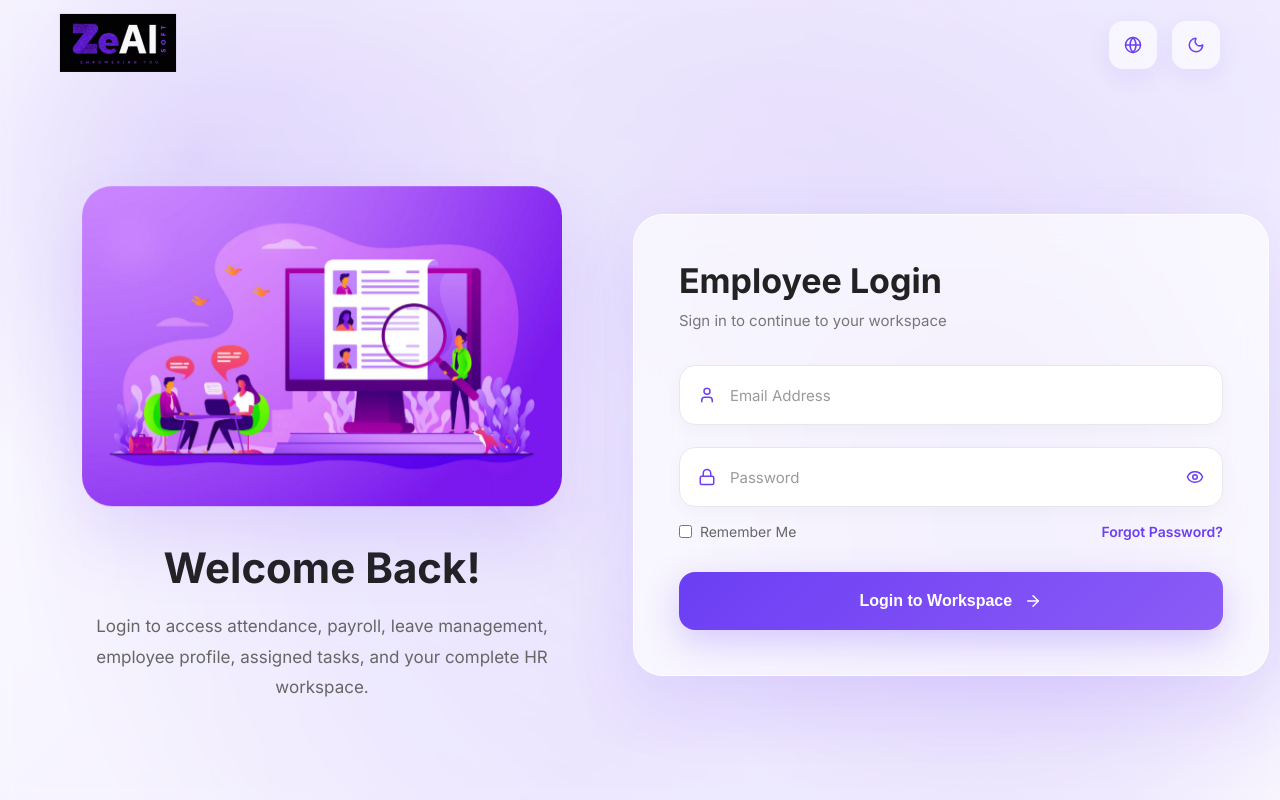
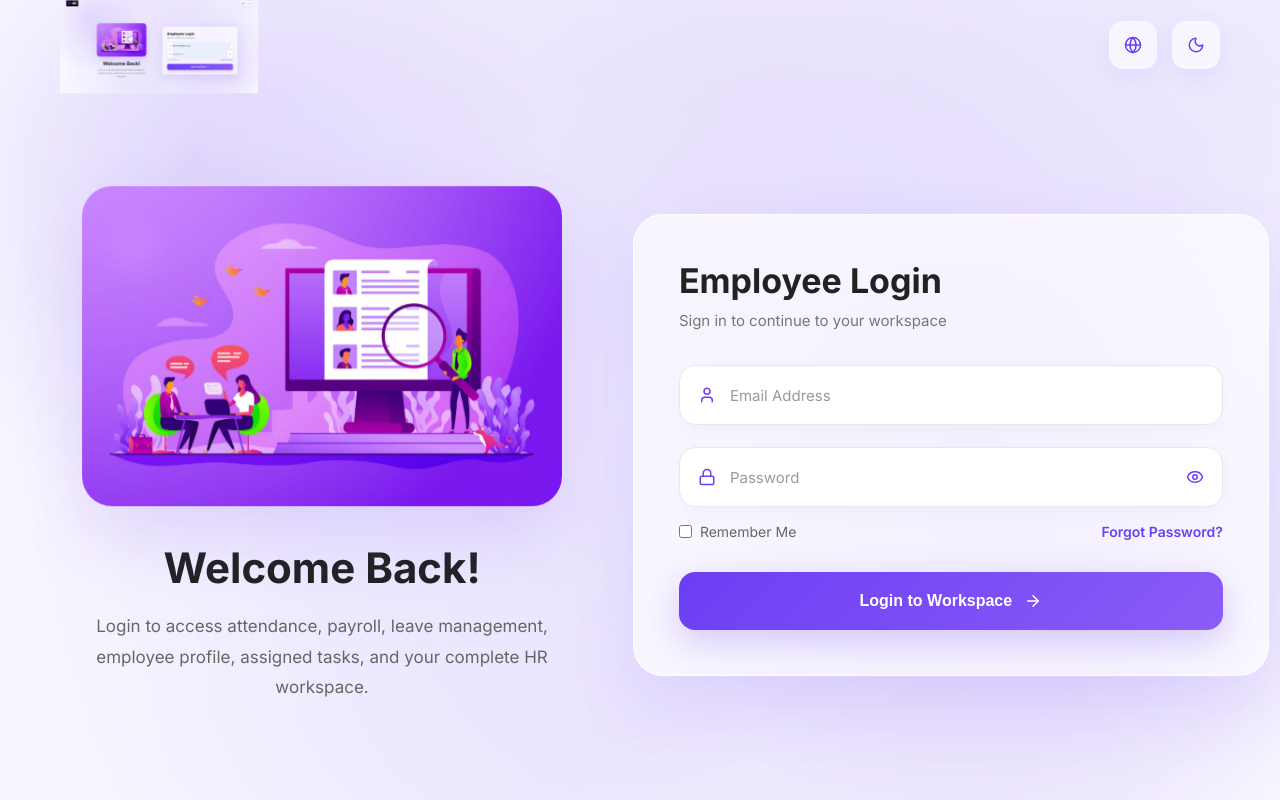
Before and after one commit to Dhiliban-14/hrms-frontend, a React (Vite) app: page /#/employee/login in a window 1280 px wide. Built offline with nearby package versions, Linux system fonts and the light colour scheme.

Commit message:
style: replace login page logo with new ZeAI SOFT logo-login.png

```diff
--- a/src/pages/Login/EmployeeLogin.css
+++ b/src/pages/Login/EmployeeLogin.css
@@ -117,8 +117,9 @@ transform:translate(120px,-70px) scale(1.25);
 
 .login-logo img{
 
-    height:58px;
-
+    height: 100px;
+    width: auto;
+    object-fit: contain;
     transition:.35s;
 
 }
--- a/src/pages/Login/EmployeeLogin.jsx
+++ b/src/pages/Login/EmployeeLogin.jsx
@@ -12,7 +12,7 @@ import {
 } from "lucide-react";
 
 import "./EmployeeLogin.css";
-import logo from "../../assets/logos/logo.png";
+import loginLogo from "../../assets/logos/logo-login.png";
 import employeeIllustration from "../../assets/images/emp.jpg";
 
 import { authAPI } from "../../services/api";
@@ -64,8 +64,8 @@ function EmployeeLogin() {
         <div className="login-logo">
 
           <img
-            src={logo}
-            alt="Logo"
+            src={loginLogo}
+            alt="ZeAI Logo"
           />
 
         </div>
```
Also changed, not shown: src/assets/logos/logo-login.png (added).
